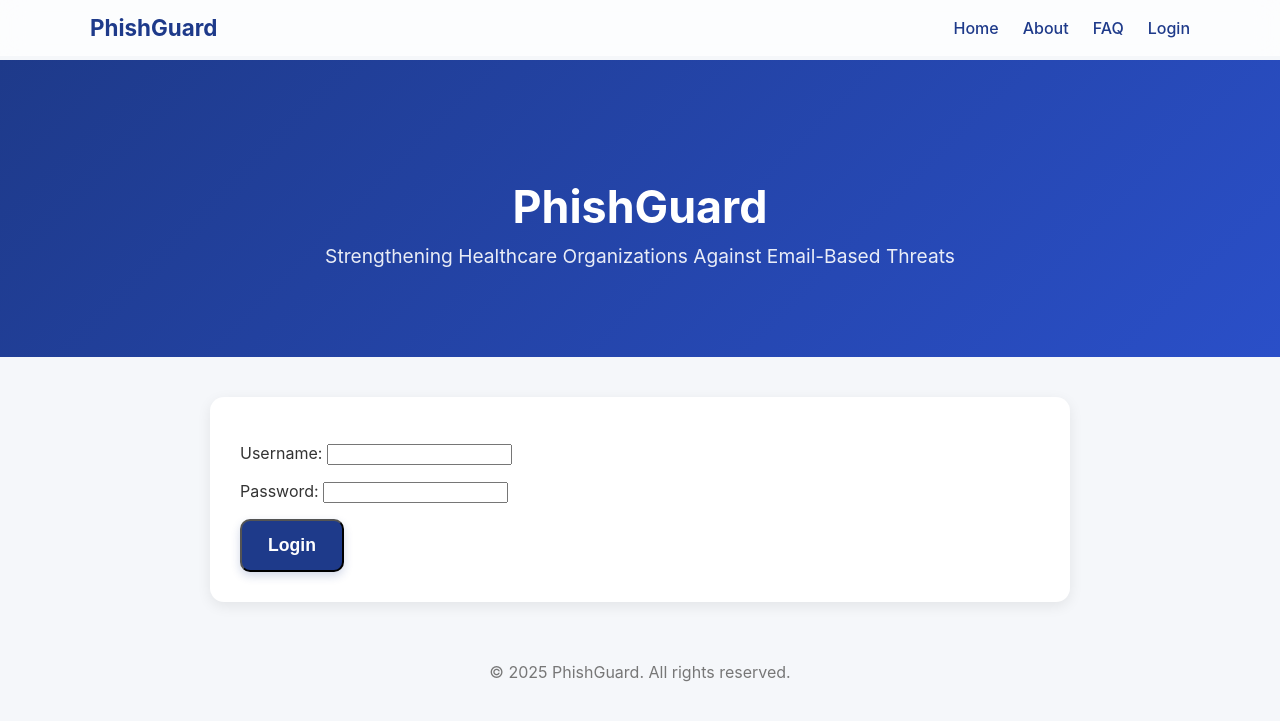
After one commit to fishertrav1996/PhishGuard, a Django app: page /accounts/login in a window 1280 px wide. The commit adds this page. Shown: the top 721 px of the page. Run offline with Django 5.2, Linux system fonts and the light colour scheme.

Commit message:
Added login functionality including view, form, template, URL

```diff
--- a/accounts/forms.py
+++ b/accounts/forms.py
@@ -31,3 +31,10 @@ class NewUserForm(forms.Form):
 
         if User.objects.filter(email=email).exists():
             raise forms.ValidationError("Email already exists. Please login if you have an existing account.")
+
+class UserLoginForm(forms.Form):
+    username = forms.CharField(max_length=150, label='Username')
+    password = forms.CharField(widget=forms.PasswordInput, label='Password')
+
+    def clean(self):
+        cleaned_data =  super().clean()
--- /dev/null
+++ b/accounts/templates/accounts/login_form.html
@@ -0,0 +1,16 @@
+{% extends "core/base.html" %}
+
+{% block title %}PhishGuard • User Login{% endblock %}
+
+{% block content %}
+    <div class="container">
+        <form method='POST' action='{% url "user_login" %}'>
+            {% csrf_token %}
+            {{form.as_p}}
+            <button type='submit' class="pg-btn-primary">Login</button>
+
+        </form>
+
+    </div>
+
+{% endblock %}
--- a/accounts/templates/accounts/new_user_form.html
+++ b/accounts/templates/accounts/new_user_form.html
@@ -7,11 +7,10 @@
         <form method='POST' action='{% url "new_user" %}'>
             {% csrf_token %}
             {{form.as_p}}
-            <button type='submit' class="pg-btn-primary">Send POST</button>
+            <button type='submit' class="pg-btn-primary">Register</button>
 
         </form>
 
     </div>
 
-
 {% endblock %}
--- a/accounts/urls.py
+++ b/accounts/urls.py
@@ -1,8 +1,7 @@
 from django.urls import path
 from . import views
 
-#TODO change these to just use one patch with different methods handled in the views
 urlpatterns = [
     path('new-user', views.new_user_view, name='new_user'),
-    #path('register', views.post_new_user, name='post_new_user')
+    path('login', views.user_login_view, name='user_login')
 ]
--- a/accounts/views.py
+++ b/accounts/views.py
@@ -2,10 +2,11 @@ from django.shortcuts import render
 from django import forms
 from django.http import HttpResponse, HttpResponseNotAllowed
 from django.contrib.auth.models import User
+from django.contrib.auth import authenticate, login
 from django.contrib import messages
-from .forms import NewUserForm
+from .forms import NewUserForm, UserLoginForm
 
-#TODO handle other validation errors like duplicate usernames/emails
+#TODO Finish and test user login functionality
 def new_user_view(req):
     if req.method == 'POST':
         # Process the form data and create a new user
@@ -29,11 +30,12 @@ def new_user_view(req):
 
             # Save the user to the database
             user.save()
+            #TODO Maybe redirect here to success page or login page
             return HttpResponse("User created successfully")
 
 
         else:
-            messages.error(req, "There were errors in the form. Please correct them and try again.")
+            messages.error(req, "There were errors in the new user form. Please correct them and try again.")
             return render(req, "accounts/new_user_form.html", {"form": form})
 
     elif req.method == 'GET':
@@ -41,3 +43,33 @@ def new_user_view(req):
         return render(req, 'accounts/new_user_form.html', {'form': form})
     else:
         return HttpResponseNotAllowed(['GET', 'POST'])
+
+
+def user_login_view(req):
+    if req.method == 'POST':
+        form = UserLoginForm(req.POST)
+        if form.is_valid():
+            # Extract cleaned data
+            username = form.cleaned_data['username']
+            password = form.cleaned_data['password']
+
+            # Authenticate and login if user exists
+            current_user = authenticate(username=username, password=password)
+            if current_user is not None:
+                login(req, current_user)
+                #TODO Redirect to a success page or home page
+                return HttpResponse("Login successful!")
+            else:
+                messages.error(req, "Invalid username/password.")
+                return render(req, "accounts/login_form.html", {"form": form})
+        else:
+            messages.error(req, "There were errors in the login form. Please correct them and try again.")
+            return render(req, "accounts/login_form.html", {"form": form})
+
+    elif req.method == 'GET':
+        #TODO If GET request but the user is already authenticated, redirect to home page
+
+        form = UserLoginForm()
+        return render(req, 'accounts/login_form.html', {'form': form})
+    else:
+        return HttpResponseNotAllowed(['GET', 'POST'])
--- a/core/templates/core/base.html
+++ b/core/templates/core/base.html
@@ -138,7 +138,7 @@
                 {% if user.is_authenticated %}
                     <span class="nav-link">Hi, {{ user.username }}!</span>
                 {% else %}
-                    <a class="nav-link" href="#">Login</a>
+                    <a class="nav-link" href="{% url 'user_login' %}">Login</a>
                 {% endif %}
             </div>
         </div>
```
